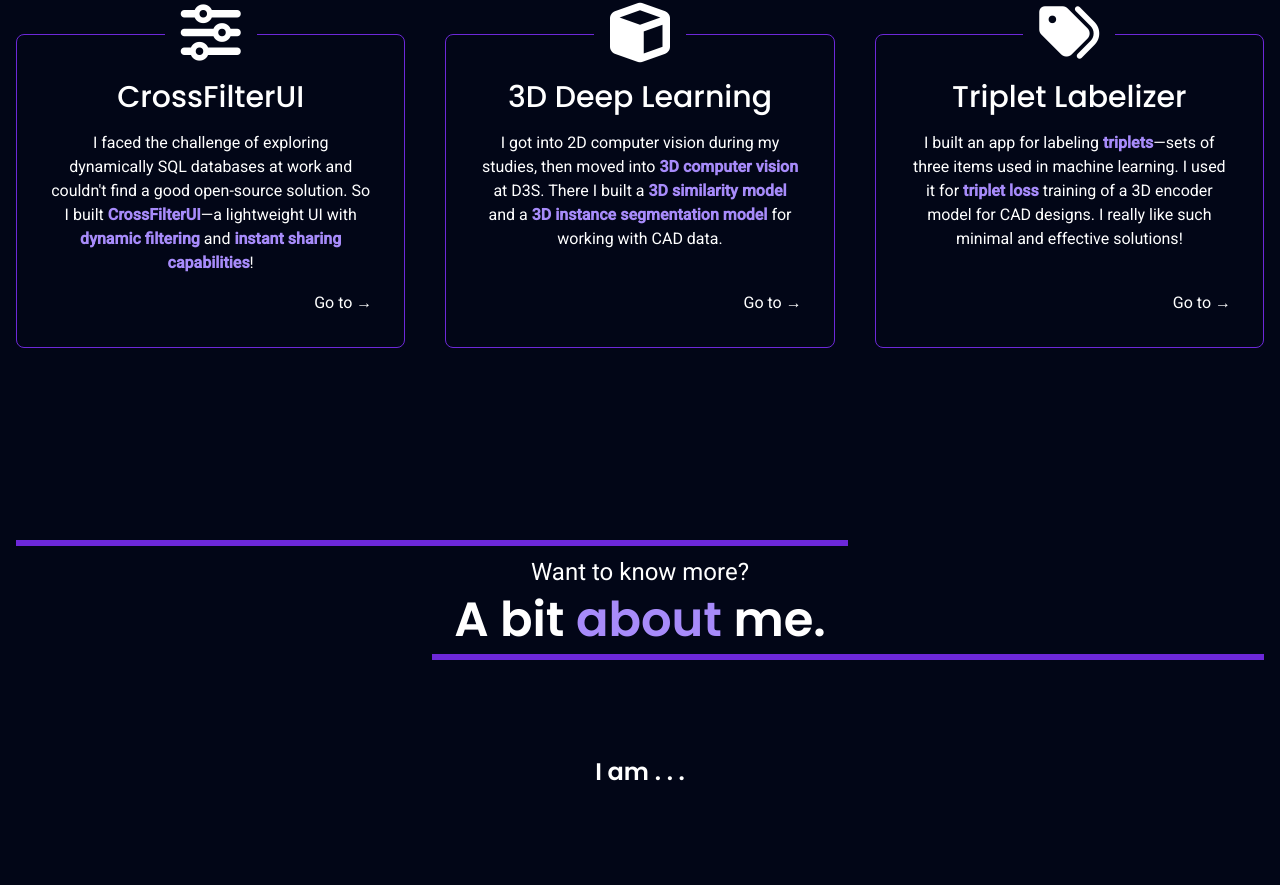
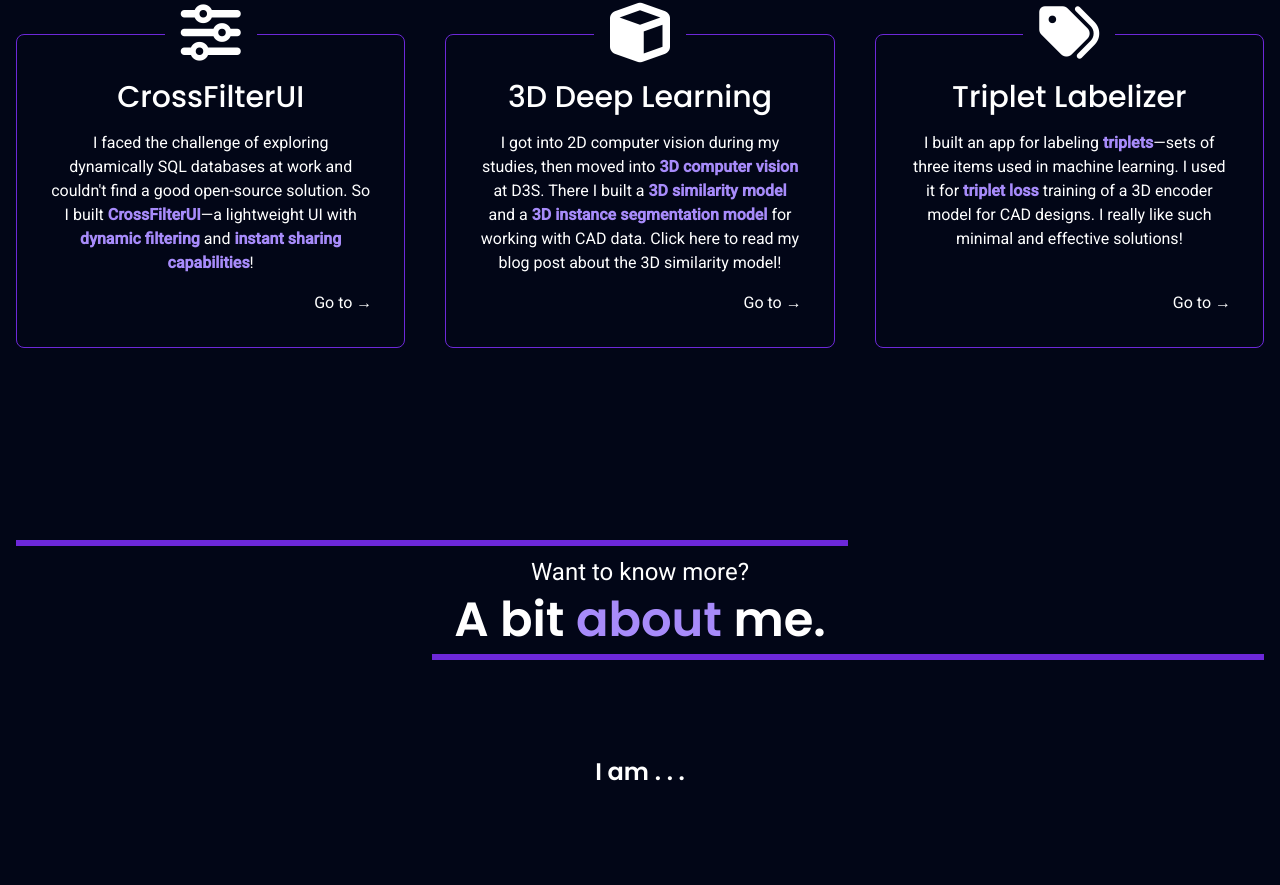
Before and after one commit to accoumar12/portfolio, a SvelteKit app: page / in a window 1280 px wide. Shown: the part 1096-1981 px from the top of the page. Built offline with nearby package versions, Linux system fonts and the light colour scheme.

Commit message:
✍️  more precise link to 3d similarity model (#26)

```diff
--- a/src/components/Main.svelte
+++ b/src/components/Main.svelte
@@ -107,7 +107,8 @@
           <strong class="text-violet-400">3D similarity model</strong>
           and a
           <strong class="text-violet-400">3D instance segmentation model</strong
-          > for working with CAD data.
+          > for working with CAD data. Click here to read my blog post about the
+          3D similarity model!
         </p>
       </Step>
 
```
